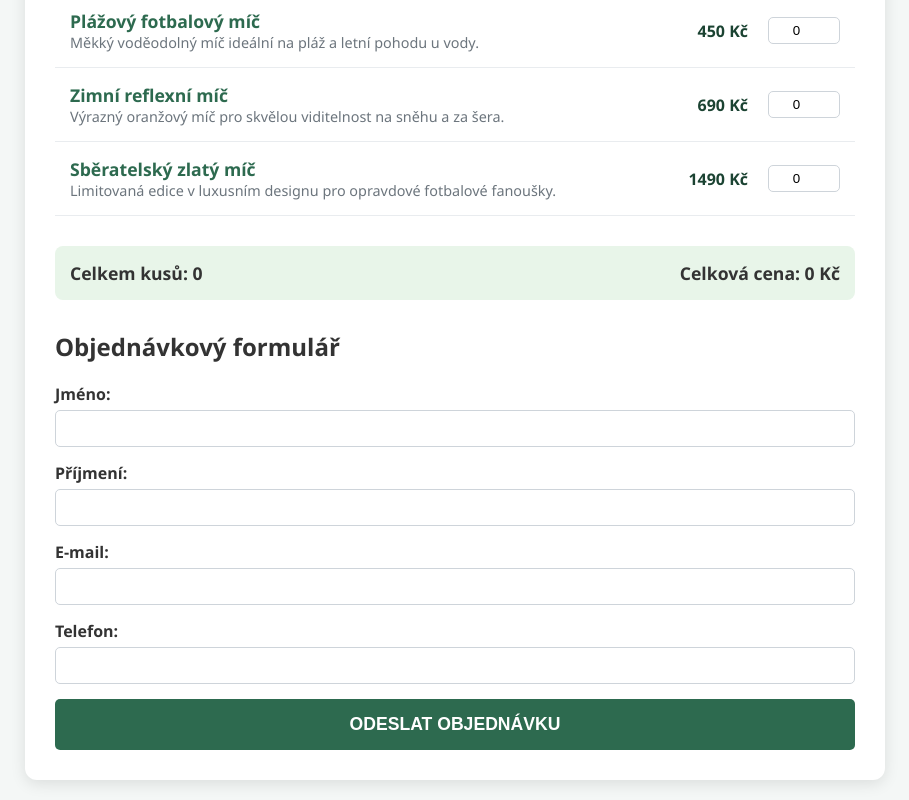
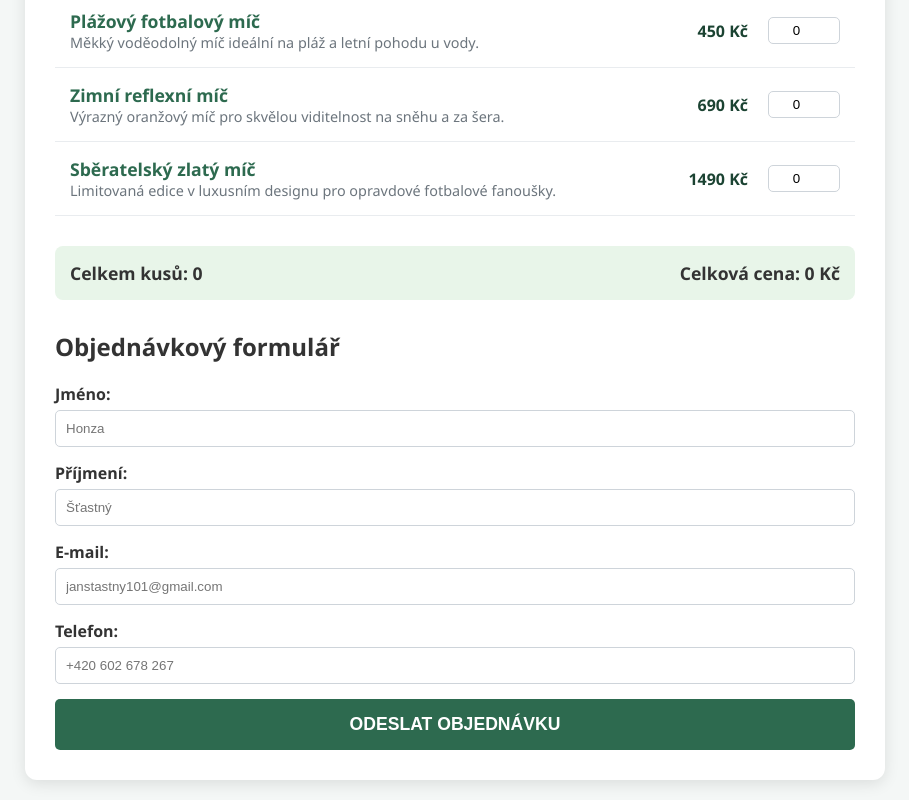
Before and after one commit to stastnyjan67/P3.A-Stastny-app26, a plain HTML site: page index.html in a window 1280 px wide. Shown: the part 760-1560 px from the top of the page, without its empty margins (185-1094 px from the left). Drawn offline with Linux system fonts and the light colour scheme.

Commit message:
Update index.html

```diff
--- a/index.html
+++ b/index.html
@@ -134,19 +134,19 @@
         <form id="order-form">
             <div class="form-group">
                 <label for="name">Jméno:</label>
-                <input type="text" id="name" required>
+                <input type="text" id="name" placeholder="Honza" required>
             </div>
             <div class="form-group">
                 <label for="surname">Příjmení:</label>
-                <input type="text" id="surname" required>
+                <input type="text" id="surname" placeholder="Šťastný" required>
             </div>
             <div class="form-group">
                 <label for="email">E-mail:</label>
-                <input type="email" id="email" required>
+                <input type="email" id="email" placeholder="janstastny101@gmail.com" required>
             </div>
             <div class="form-group">
                 <label for="phone">Telefon:</label>
-                <input type="tel" id="phone" required>
+                <input type="tel" id="phone" placeholder="+420 602 678 267" required>
             </div>
 
             <button type="button" class="btn-submit" onclick="sendOrder()">ODESLAT OBJEDNÁVKU</button>
@@ -155,7 +155,7 @@
 </div>
 
 <script>
-    // Produkty jsou pevně vložené v kódu, aby se předešlo chybám s načítáním CSV souboru
+    // Seznam 8 produktů vložený natvrdo v kódu
     const productsData = [
         { id: "1", name: "Tréninkový míč Klasik", price: 499, desc: "Odolný fotbalový míč ideální pro každodenní trénink." },
         { id: "2", name: "Zápasový míč Profesionál", price: 1290, desc: "Certifikovaný zápasový míč s optimálními letovými vlastnostmi." },
@@ -167,7 +167,7 @@
         { id: "8", name: "Sběratelský zlatý míč", price: 1490, desc: "Limitovaná edice v luxusním designu pro opravdové fotbalové fanoušky." }
     ];
 
-    // Funkce pro zobrazení produktů na stránce
+    // Vykreslení produktů
     function renderProducts() {
         const container = document.getElementById('products');
         container.innerHTML = "";
@@ -186,7 +186,7 @@
         });
     }
 
-    // Funkce pro průběžný výpočet ceny a kusů
+    // Výpočet košíku
     function calculateTotals() {
         let totalCount = 0;
         let totalPrice = 0;
@@ -205,7 +205,7 @@
         document.getElementById('total-price').innerText = totalPrice;
     }
 
-    // Funkce pro odeslání objednávky přes e-mailového klienta
+    // Odeslání na mail
     function sendOrder() {
         const name = document.getElementById('name').value.trim();
         const surname = document.getElementById('surname').value.trim();
@@ -213,7 +213,7 @@
         const phone = document.getElementById('phone').value.trim();
 
         if (!name || !surname || !email || !phone) {
-            alert("Prosím, vyplňte všechny kontaktní údaje (Jméno, Příjmení, E-mail a Telefon).");
+            alert("Prosím, vyplňte všechny kontaktní údaje.");
             return;
         }
 
```
